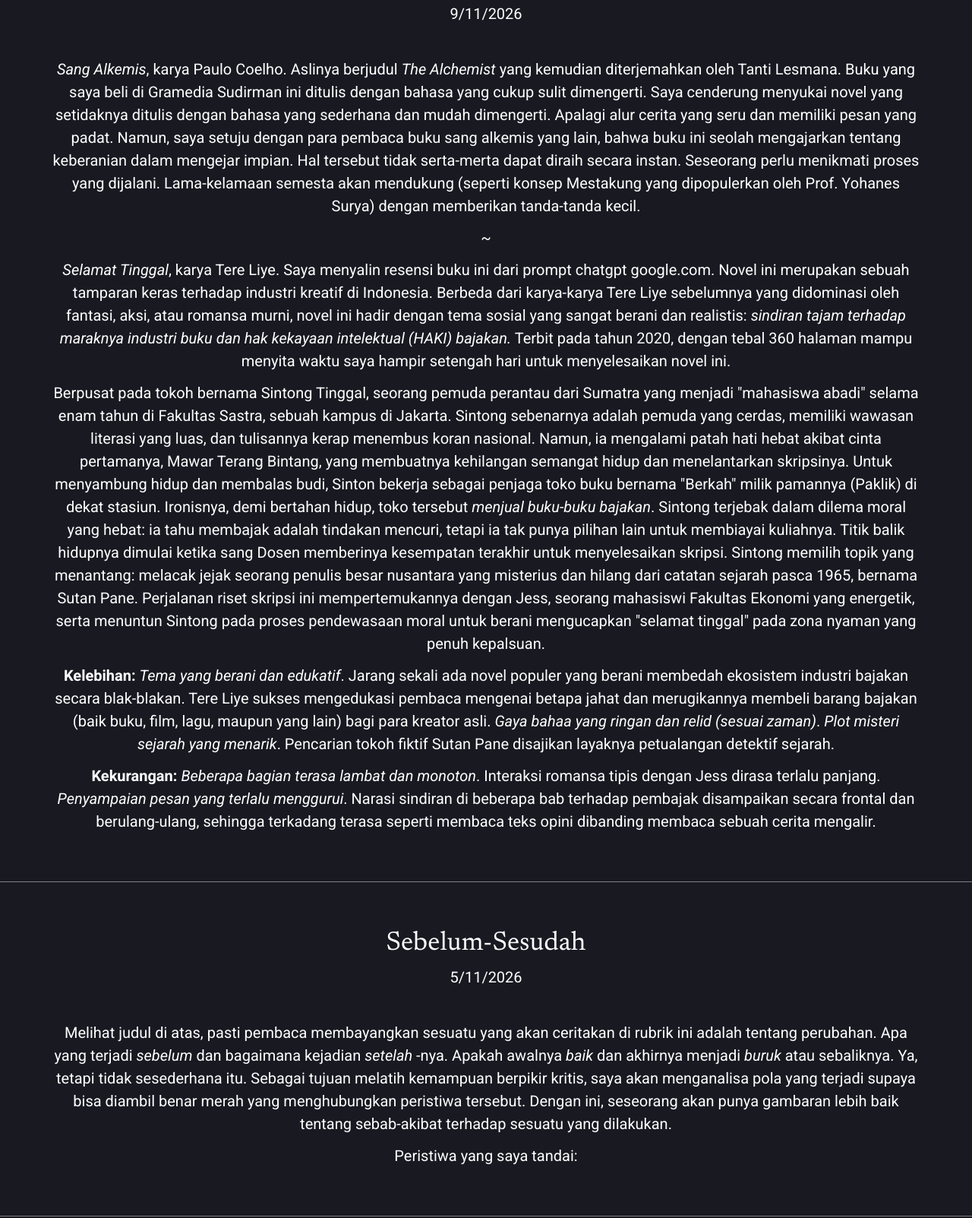
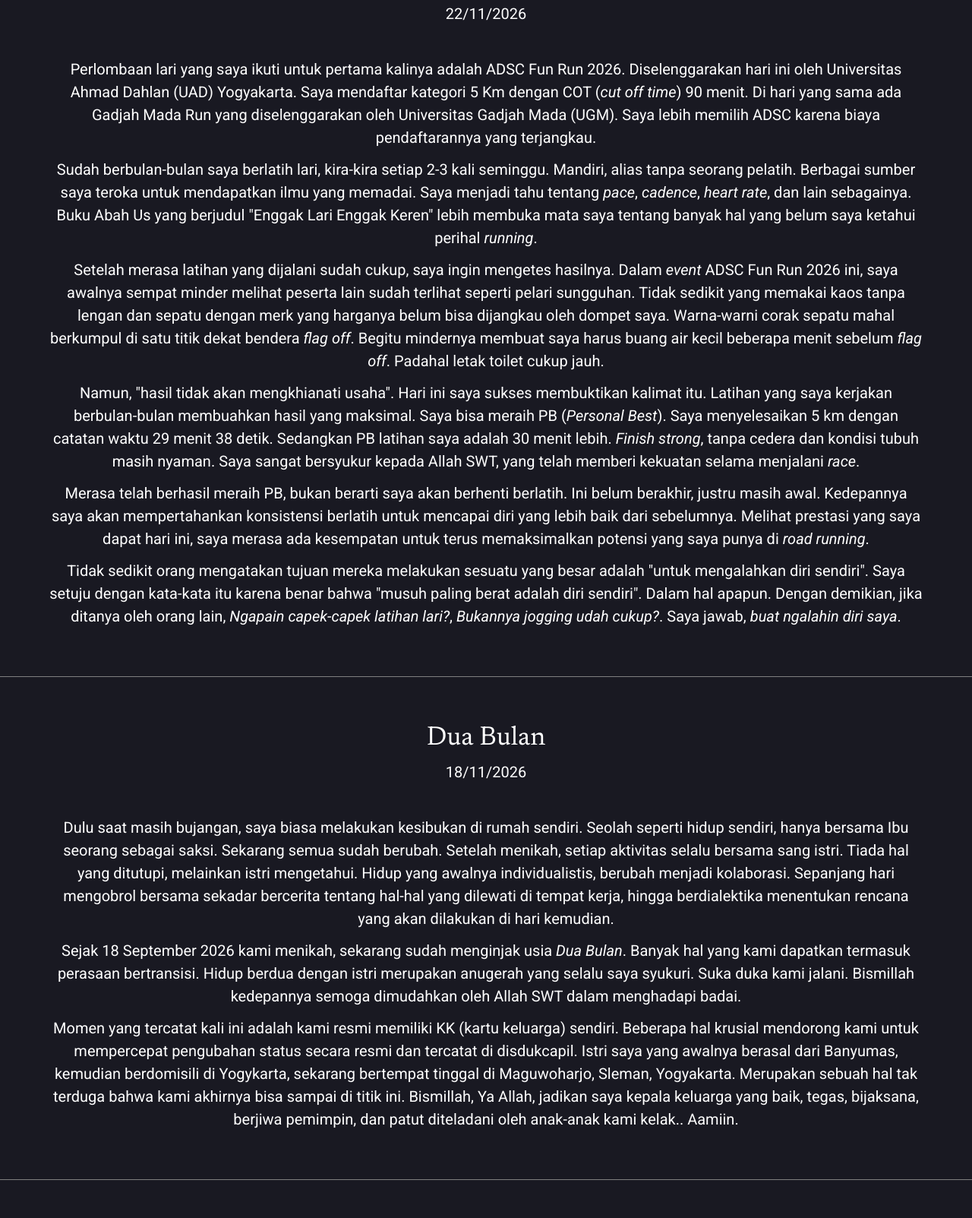
Before and after one commit to hud644748-bot/celoteh, a plain HTML site: page index.html in a window 1280 px wide. Shown: the part 206-1809 px from the top of the page at 76% size. Drawn offline with Linux system fonts and the light colour scheme.

Commit message:
update all

```diff
--- a/index.html
+++ b/index.html
@@ -25,6 +25,103 @@
       <div class="judul_web">TULISAN</div>
     </header>
     <main>
+      <div class="line"></div>
+      <section class="section">
+        <span class="judul_konten">Race Pertama</span>
+        <p>22/11/2026</p>
+        <br />
+        <p>
+          Perlombaan lari yang saya ikuti untuk pertama kalinya adalah ADSC Fun
+          Run 2026. Diselenggarakan hari ini oleh Universitas Ahmad Dahlan (UAD)
+          Yogyakarta. Saya mendaftar kategori 5 Km dengan COT (<i
+            >cut off time</i
+          >) 90 menit. Di hari yang sama ada Gadjah Mada Run yang
+          diselenggarakan oleh Universitas Gadjah Mada (UGM). Saya lebih memilih
+          ADSC karena biaya pendaftarannya yang terjangkau.
+        </p>
+        <p>
+          Sudah berbulan-bulan saya berlatih lari, kira-kira setiap 2-3 kali
+          seminggu. Mandiri, alias tanpa seorang pelatih. Berbagai sumber saya
+          teroka untuk mendapatkan ilmu yang memadai. Saya menjadi tahu tentang
+          <i>pace</i>, <i>cadence</i>, <i>heart rate</i>, dan lain sebagainya.
+          Buku Abah Us yang berjudul "Enggak Lari Enggak Keren" lebih membuka
+          mata saya tentang banyak hal yang belum saya ketahui perihal
+          <i>running</i>.
+        </p>
+        <p>
+          Setelah merasa latihan yang dijalani sudah cukup, saya ingin mengetes
+          hasilnya. Dalam <i>event</i> ADSC Fun Run 2026 ini, saya awalnya
+          sempat minder melihat peserta lain sudah terlihat seperti pelari
+          sungguhan. Tidak sedikit yang memakai kaos tanpa lengan dan sepatu
+          dengan merk yang harganya belum bisa dijangkau oleh dompet saya.
+          Warna-warni corak sepatu mahal berkumpul di satu titik dekat bendera
+          <i>flag off</i>. Begitu mindernya membuat saya harus buang air kecil
+          beberapa menit sebelum <i>flag off</i>. Padahal letak toilet cukup
+          jauh.
+        </p>
+        <p>
+          Namun, "hasil tidak akan mengkhianati usaha". Hari ini saya sukses
+          membuktikan kalimat itu. Latihan yang saya kerjakan berbulan-bulan
+          membuahkan hasil yang maksimal. Saya bisa meraih PB (<i
+            >Personal Best</i
+          >). Saya menyelesaikan 5 km dengan catatan waktu 29 menit 38 detik.
+          Sedangkan PB latihan saya adalah 30 menit lebih. <i>Finish strong</i>,
+          tanpa cedera dan kondisi tubuh masih nyaman. Saya sangat bersyukur
+          kepada Allah SWT, yang telah memberi kekuatan selama menjalani
+          <i>race</i>.
+        </p>
+        <p>
+          Merasa telah berhasil meraih PB, bukan berarti saya akan berhenti
+          berlatih. Ini belum berakhir, justru masih awal. Kedepannya saya akan
+          mempertahankan konsistensi berlatih untuk mencapai diri yang lebih
+          baik dari sebelumnya. Melihat prestasi yang saya dapat hari ini, saya
+          merasa ada kesempatan untuk terus memaksimalkan potensi yang saya
+          punya di <i>road running</i>.
+        </p>
+        <p>
+          Tidak sedikit orang mengatakan tujuan mereka melakukan sesuatu yang
+          besar adalah "untuk mengalahkan diri sendiri". Saya setuju dengan
+          kata-kata itu karena benar bahwa "musuh paling berat adalah diri
+          sendiri". Dalam hal apapun. Dengan demikian, jika ditanya oleh orang
+          lain, <i>Ngapain capek-capek latihan lari?</i>,
+          <i>Bukannya jogging udah cukup?</i>. Saya jawab,
+          <i>buat ngalahin diri saya</i>.
+        </p>
+      </section>
+      <div class="line"></div>
+      <section class="section">
+        <span class="judul_konten">Dua Bulan</span>
+        <p>18/11/2026</p>
+        <br />
+        <p>
+          Dulu saat masih bujangan, saya biasa melakukan kesibukan di rumah
+          sendiri. Seolah seperti hidup sendiri, hanya bersama Ibu seorang
+          sebagai saksi. Sekarang semua sudah berubah. Setelah menikah, setiap
+          aktivitas selalu bersama sang istri. Tiada hal yang ditutupi,
+          melainkan istri mengetahui. Hidup yang awalnya individualistis,
+          berubah menjadi kolaborasi. Sepanjang hari mengobrol bersama sekadar
+          bercerita tentang hal-hal yang dilewati di tempat kerja, hingga
+          berdialektika menentukan rencana yang akan dilakukan di hari kemudian.
+        </p>
+        <p>
+          Sejak 18 September 2026 kami menikah, sekarang sudah menginjak usia
+          <i>Dua Bulan</i>. Banyak hal yang kami dapatkan termasuk perasaan
+          bertransisi. Hidup berdua dengan istri merupakan anugerah yang selalu
+          saya syukuri. Suka duka kami jalani. Bismillah kedepannya semoga
+          dimudahkan oleh Allah SWT dalam menghadapi badai.
+        </p>
+        <p>
+          Momen yang tercatat kali ini adalah kami resmi memiliki KK (kartu
+          keluarga) sendiri. Beberapa hal krusial mendorong kami untuk
+          mempercepat pengubahan status secara resmi dan tercatat di
+          disdukcapil. Istri saya yang awalnya berasal dari Banyumas, kemudian
+          berdomisili di Yogykarta, sekarang bertempat tinggal di Maguwoharjo,
+          Sleman, Yogyakarta. Merupakan sebuah hal tak terduga bahwa kami
+          akhirnya bisa sampai di titik ini. Bismillah, Ya Allah, jadikan saya
+          kepala keluarga yang baik, tegas, bijaksana, berjiwa pemimpin, dan
+          patut diteladani oleh anak-anak kami kelak.. Aamiin.
+        </p>
+      </section>
       <div class="line"></div>
       <section class="section">
         <span class="judul_konten">Anotasi Buku</span>
@@ -101,24 +198,6 @@
           berulang-ulang, sehingga terkadang terasa seperti membaca teks opini
           dibanding membaca sebuah cerita mengalir.
         </p>
-      </section>
-      <div class="line"></div>
-      <section class="section">
-        <span class="judul_konten">Sebelum-Sesudah</span>
-        <p>5/11/2026</p>
-        <br />
-        <p>
-          Melihat judul di atas, pasti pembaca membayangkan sesuatu yang akan
-          ceritakan di rubrik ini adalah tentang perubahan. Apa yang terjadi
-          <i>sebelum</i> dan bagaimana kejadian <i>setelah</i> -nya. Apakah
-          awalnya <i>baik</i> dan akhirnya menjadi <i>buruk</i> atau sebaliknya.
-          Ya, tetapi tidak sesederhana itu. Sebagai tujuan melatih kemampuan
-          berpikir kritis, saya akan menganalisa pola yang terjadi supaya bisa
-          diambil benar merah yang menghubungkan peristiwa tersebut. Dengan ini,
-          seseorang akan punya gambaran lebih baik tentang sebab-akibat terhadap
-          sesuatu yang dilakukan.
-        </p>
-        <p>Peristiwa yang saya tandai:</p>
       </section>
       <div class="line"></div>
       <section class="section">
```
